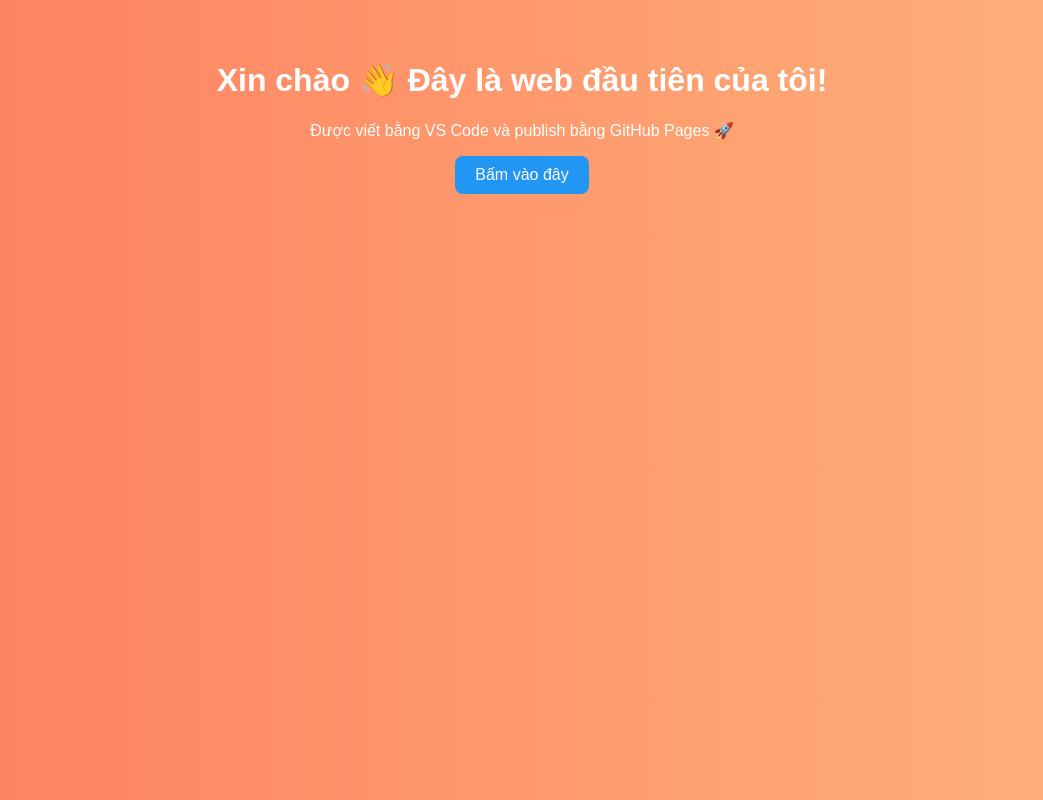
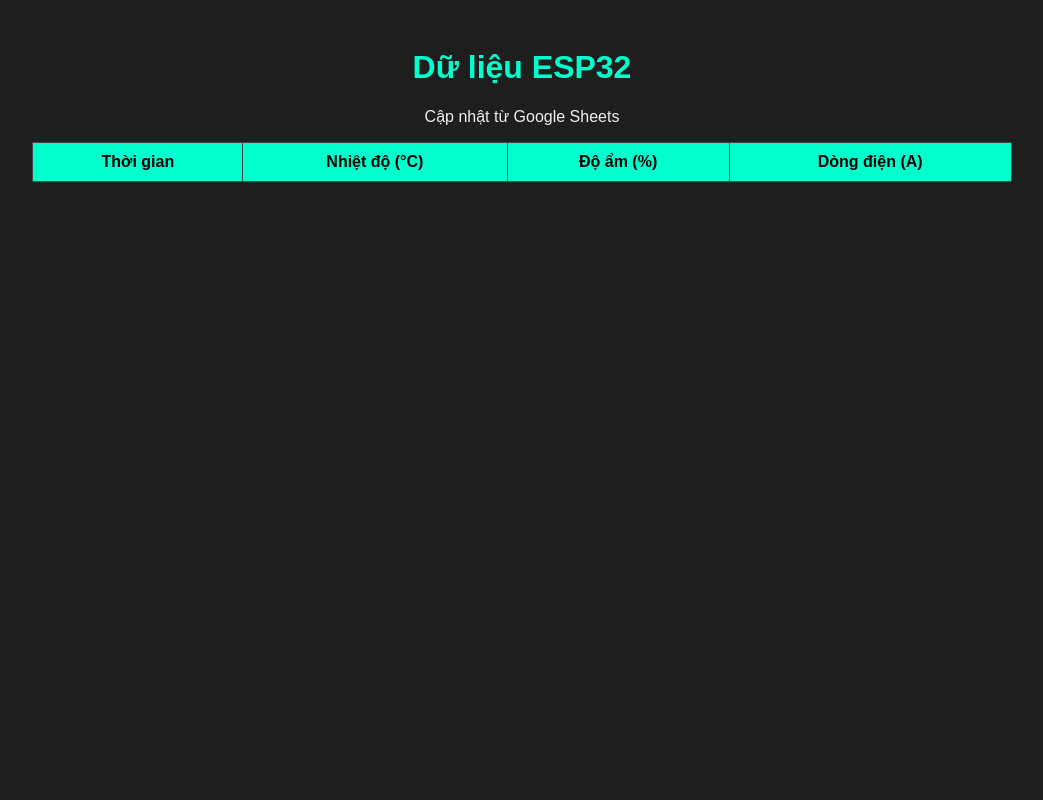
Before and after one commit to dainguyensn2k1-design/dii-demo, a plain HTML site: page index.html in a window 1280 px wide. Shown: the whole page, without its empty margins (118-1161 px from the left). Drawn offline with Linux system fonts and the light colour scheme; no server answers.

Commit message:
index.html

```diff
--- a/index.html
+++ b/index.html
@@ -2,38 +2,76 @@
 <html lang="vi">
 <head>
   <meta charset="UTF-8">
-  <title>Trang web đầu tiên</title>
+  <title>Dữ liệu ESP32 từ Google Sheets</title>
   <style>
     body {
       font-family: Arial, sans-serif;
-      background: linear-gradient(to right, #ff7e5f, #feb47b);
-      color: white;
+      background: #1e1e1e;
+      color: #f0f0f0;
       text-align: center;
-      margin: 0;
-      padding: 0;
+      padding: 20px;
     }
-    header {
-      padding: 40px;
+    h1 {
+      color: #00ffcc;
     }
-    button {
-      padding: 10px 20px;
-      background: #2196f3;
-      border: none;
-      border-radius: 8px;
-      color: white;
-      font-size: 16px;
-      cursor: pointer;
+    table {
+      margin: auto;
+      border-collapse: collapse;
+      width: 80%;
+      background: #2e2e2e;
     }
-    button:hover {
-      background: #0b7dda;
+    th, td {
+      border: 1px solid #444;
+      padding: 10px;
+    }
+    th {
+      background: #00ffcc;
+      color: black;
     }
   </style>
 </head>
 <body>
-  <header>
-    <h1>Xin chào 👋 Đây là web đầu tiên của tôi!</h1>
-    <p>Được viết bằng VS Code và publish bằng GitHub Pages 🚀</p>
-    <button onclick="alert('Cảm ơn bạn đã ghé thăm!')">Bấm vào đây</button>
-  </header>
+  <h1>Dữ liệu ESP32</h1>
+  <p>Cập nhật từ Google Sheets</p>
+  <table id="dataTable">
+    <thead>
+      <tr>
+        <th>Thời gian</th>
+        <th>Nhiệt độ (°C)</th>
+        <th>Độ ẩm (%)</th>
+        <th>Dòng điện (A)</th>
+      </tr>
+    </thead>
+    <tbody></tbody>
+  </table>
+
+  <script>
+    const sheetURL = "https://docs.google.com/spreadsheets/d/e/2PACX-1vR9vUgV4dRIuiRvhodbnCHRjjJRhzANiXZ_9f7GzwdZvrhMFPFCiBim7KhrGCQzyBzNxs6Q0C2fMjAF/pub?gid=0&single=true&output=csv";
+
+    async function loadData() {
+      const response = await fetch(sheetURL);
+      const data = await response.text();
+      const rows = data.split("\n").slice(1); // bỏ dòng tiêu đề
+      const tableBody = document.querySelector("#dataTable tbody");
+      tableBody.innerHTML = "";
+
+      rows.forEach(row => {
+        const cols = row.split(",");
+        if (cols.length >= 3) {
+          const tr = document.createElement("tr");
+          tr.innerHTML = `
+            <td>${cols[0]}</td>
+            <td>${cols[1]}</td>
+            <td>${cols[2]}</td>
+            <td>${cols[3] || "-"}</td>
+          `;
+          tableBody.appendChild(tr);
+        }
+      });
+    }
+
+    loadData();
+    setInterval(loadData, 5000); // cập nhật mỗi 5 giây
+  </script>
 </body>
 </html>
```
